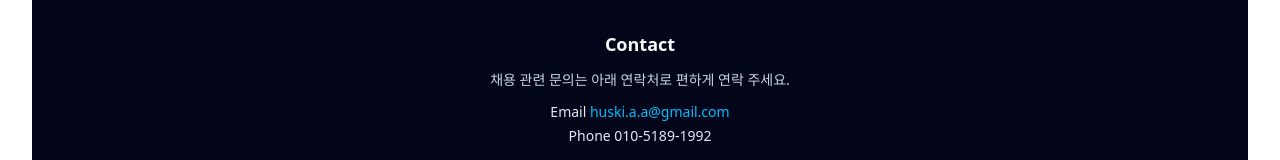
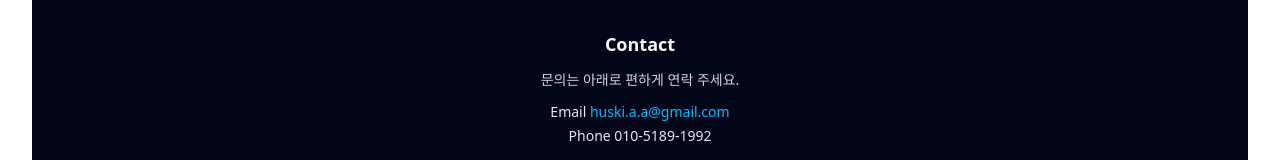
Before and after one commit to horeng2/portfolio, a React (Vite) app: page / in a window 1280 px wide. Shown: the part 2943-3103 px from the top of the page. Built offline with nearby package versions, Linux system fonts and the light colour scheme.

Commit message:
chore: refine wording in Contact section text

```diff
--- a/src/components/Contact.tsx
+++ b/src/components/Contact.tsx
@@ -1,7 +1,7 @@
 const Contact = () => (
   <section id="contact" className="border-t border-slate-800 pt-8 pb-4 scroll-mt-10">
     <h2 className="text-lg font-semibold">Contact</h2>
-    <p className="mt-3 text-sm text-slate-300">채용 관련 문의는 아래 연락처로 편하게 연락 주세요.</p>
+    <p className="mt-3 text-sm text-slate-300">문의는 아래로 편하게 연락 주세요.</p>
     <div className="mt-3 text-sm">
       <p className="text-slate-200">
         Email{" "}
```
